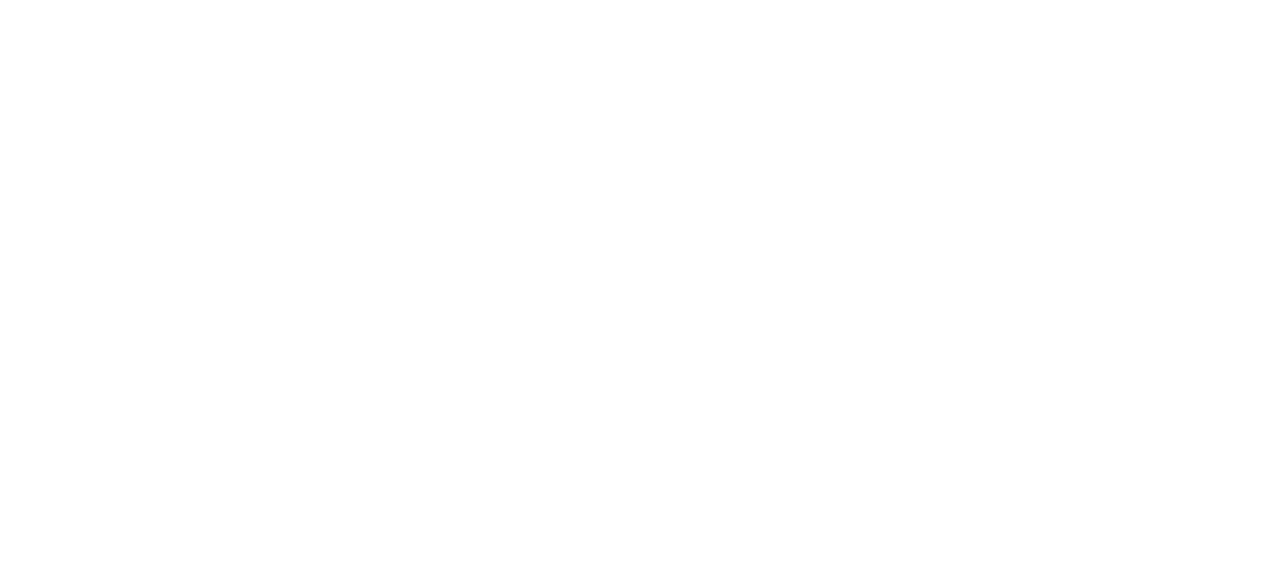
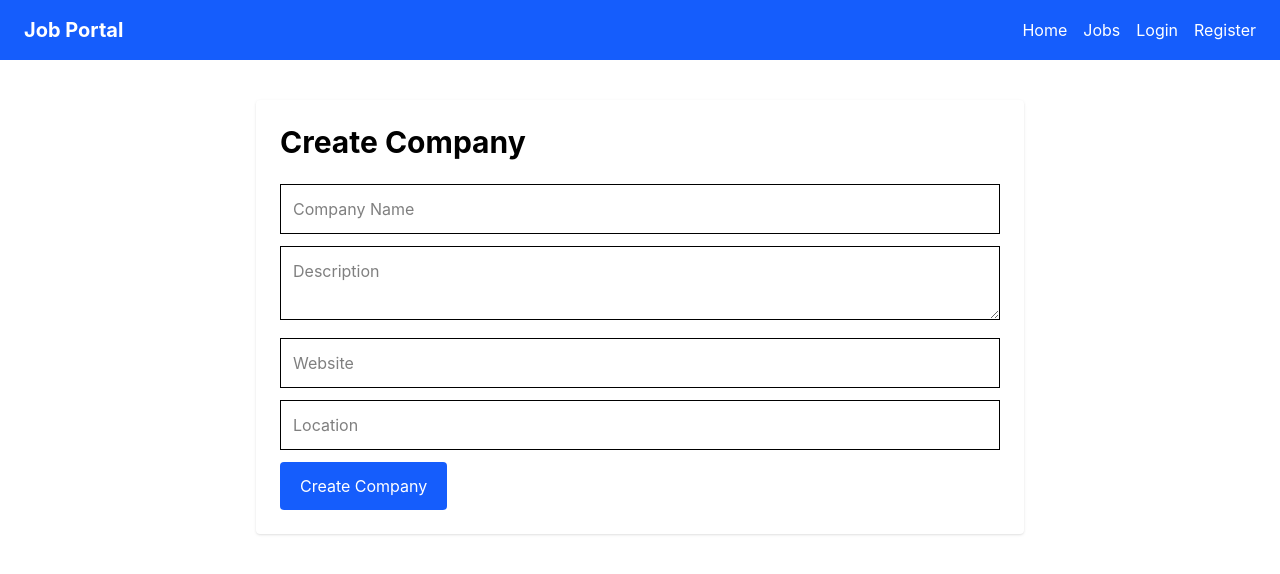
Before and after one commit to dilanithathsarani/Job-Portal---frontend, a React app: page /recruiter/company in a window 1280 px wide. Before the commit this address had no page. Shown: the top 574 px of the page. Built offline with nearby package versions, Linux system fonts and the light colour scheme; the HTML template or start-up script is replaced by a standard one.

Commit message:
recruiter's company page sctructure created

```diff
--- /dev/null
+++ b/src/pages/recruiter/createCompany.jsx
@@ -0,0 +1,109 @@
+import { useState } from "react";
+import NavBar from "../../components/navBar";
+import api from "../../services/api";
+
+function CreateCompany() {
+
+    const [formData, setFormData] = useState({
+        name: "",
+        description: "",
+        website: "",
+        location: "",
+    });
+
+    const handleChange = (e) => {
+
+        setFormData({
+            ...formData,
+            [e.target.name]: e.target.value,
+        });
+
+    };
+
+    const handleSubmit = async (e) => {
+
+        e.preventDefault();
+
+        try {
+
+            const token =
+                localStorage.getItem("token");
+
+            await api.post(
+                "/company/create",
+                formData,
+                {
+                    headers: {
+                        Authorization:
+                            `Bearer ${token}`
+                    }
+                }
+            );
+
+            alert("Company Created");
+
+        } catch (error) {
+
+            console.log(error);
+
+        }
+
+    };
+
+    return (
+        <>
+            <NavBar />
+
+            <div className="max-w-3xl mx-auto mt-10">
+
+                <form
+                    onSubmit={handleSubmit}
+                    className="bg-white p-6 rounded shadow"
+                >
+
+                    <h1 className="text-3xl font-bold mb-6">
+                        Create Company
+                    </h1>
+
+                    <input
+                        name="name"
+                        placeholder="Company Name"
+                        onChange={handleChange}
+                        className="w-full border p-3 mb-3"
+                    />
+
+                    <textarea
+                        name="description"
+                        placeholder="Description"
+                        onChange={handleChange}
+                        className="w-full border p-3 mb-3"
+                    />
+
+                    <input
+                        name="website"
+                        placeholder="Website"
+                        onChange={handleChange}
+                        className="w-full border p-3 mb-3"
+                    />
+
+                    <input
+                        name="location"
+                        placeholder="Location"
+                        onChange={handleChange}
+                        className="w-full border p-3 mb-3"
+                    />
+
+                    <button
+                        className="bg-blue-600 text-white px-5 py-3 rounded"
+                    >
+                        Create Company
+                    </button>
+
+                </form>
+
+            </div>
+        </>
+    );
+}
+
+export default CreateCompany;
--- a/src/routes/appRoutes.jsx
+++ b/src/routes/appRoutes.jsx
@@ -7,6 +7,8 @@ import Profile from "../pages/profile/profile.jsx";
 import ProtectedRoute from "../components/protectedRoute.jsx";
 import AppliedJobs from "../pages/jobs/appliedJobs.jsx";
 import JobDetails from "../pages/jobs/jobDetails.jsx";
+import Dashboard from "../pages/recruiter/dashboard.jsx";
+import CreateCompany from "../pages/recruiter/createCompany.jsx";
 
 function AppRoutes() {
     return (
@@ -47,6 +49,19 @@ function AppRoutes() {
                     element={<JobDetails />}
                 />
 
+                <Route
+                    path="/recruiter/dashboard"
+                    element={
+                        <ProtectedRoute>
+                            <Dashboard />
+                        </ProtectedRoute>}
+                />
+
+                <Route
+                    path="/recruiter/company"
+                    element={<CreateCompany />}
+                />
+
             </Routes>
         </BrowserRouter>
     );
```
